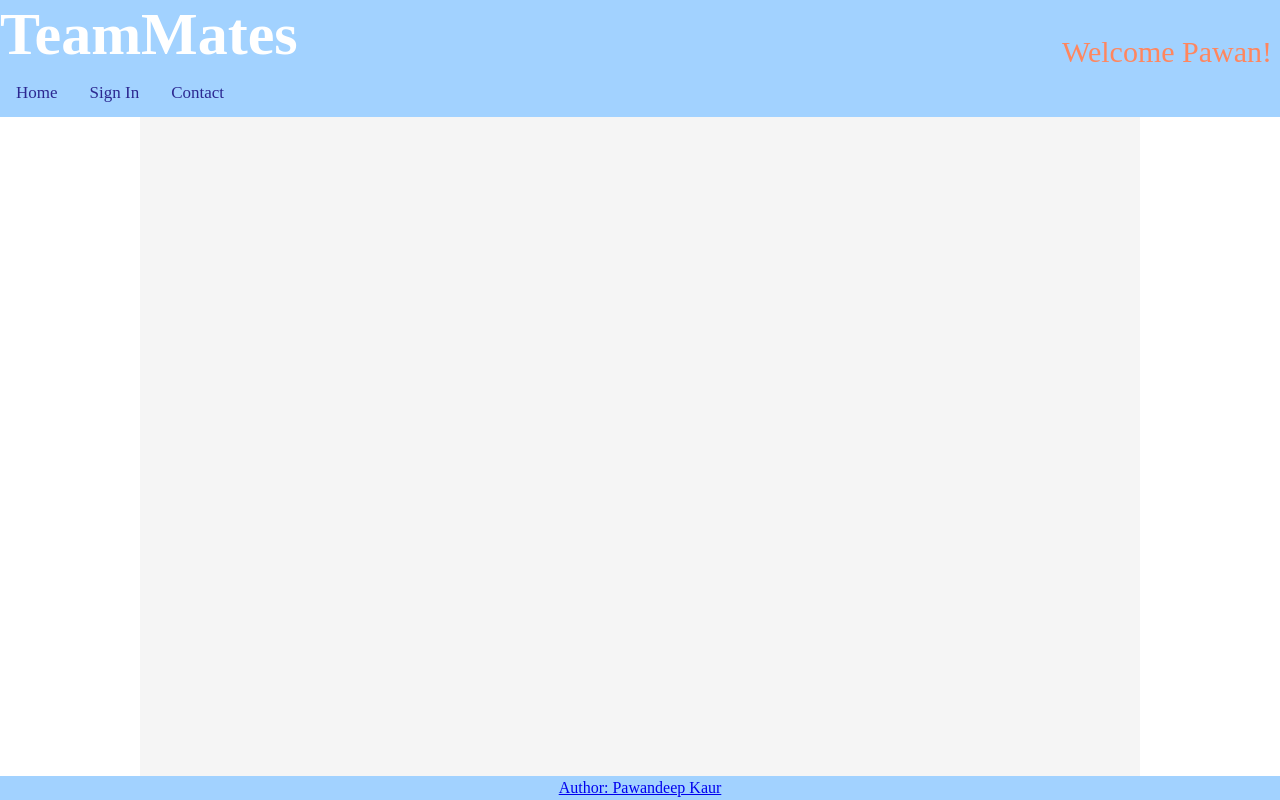
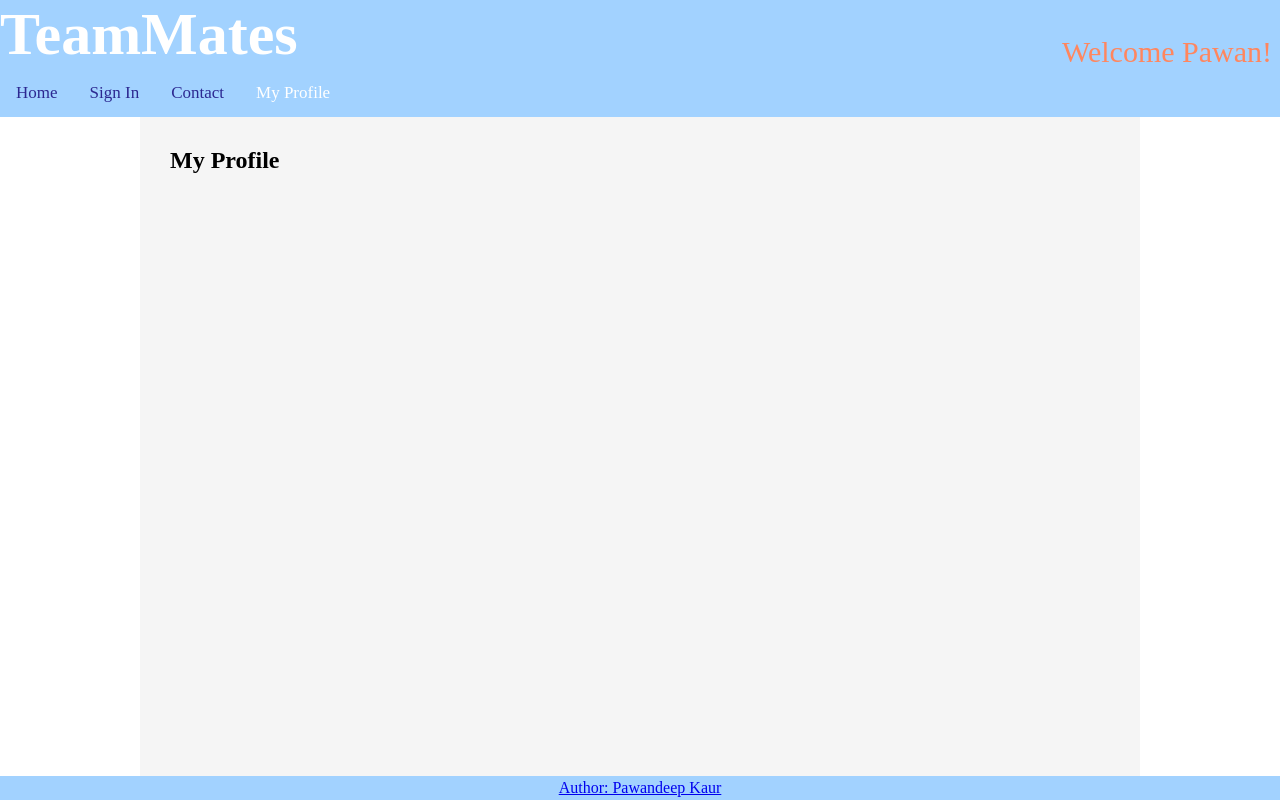
Before and after one commit to pawandeepkk/TeamMates, a React (Create React App) app in the folder teammates/: page /myprofile in a window 1280 px wide. Built offline with nearby package versions, Linux system fonts and the light colour scheme.

Commit message:
Created new api component and profile page

```diff
--- a/teammates/src/App.js
+++ b/teammates/src/App.js
@@ -3,6 +3,7 @@ import Layout from './components/layout/Layout';
 import Home from './components/pages/Home';
 import SignIn from './components/pages/Signin';
 import Contact from './components/pages/Contact';
+import Myprofile from './components/pages/Myprofile';
 
 
 function App() {
@@ -22,6 +23,10 @@ function App() {
           <Contact />
         </Route>
 
+        <Route path='/myprofile'>
+          <Myprofile />
+        </Route>
+
       </Switch>
     </Layout>
   );
--- a/teammates/src/components/layout/Navbar.js
+++ b/teammates/src/components/layout/Navbar.js
@@ -21,6 +21,10 @@ function Navbar() {
             <div className='navItem'>
             <NavLink to={'/contact'} activeClassName='navSelected'>Contact</NavLink>
             </div>
+
+            <div className='navItem'>
+            <NavLink to={'/myprofile'} activeClassName='navSelected'>My Profile</NavLink>
+            </div>
         </nav>
     )
 }
--- /dev/null
+++ b/teammates/src/components/pages/Myprofile.js
@@ -0,0 +1,14 @@
+function Myprofile() {
+    //properties ---------------------
+    //hooks ---------------------
+    //context ---------------------
+    //methods ---------------------
+    //view ---------------------
+    return (
+        <section>
+            <h1>My Profile</h1>
+        </section>
+    )
+}
+
+export default Myprofile;
```
Also changed, not shown: teammates/src/components/api/apiRequestWithKey.js (added, +12 -0 lines).
